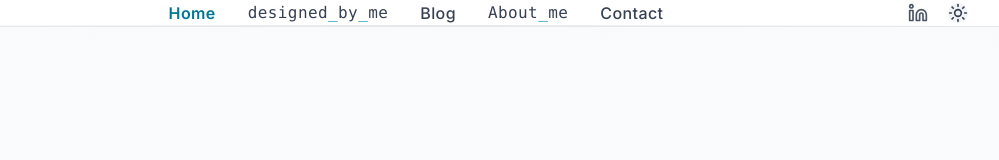
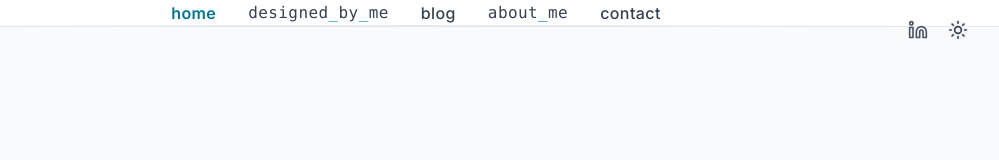
Before and after one commit to amohsenter09-github/devops-portfolio-website, a Next.js app: page / in a window 1280 px wide. Shown: the top 160 px of the page, without its empty margins (160-1159 px from the left). Built offline with nearby package versions, Linux system fonts and the light colour scheme.

Commit message:
Update Nav component for improved accessibility and styling consistency
- Changed navigation link text to lowercase for uniformity.
- Adjusted navigation tab container to ensure full-width alignment.
- Repositioned right-side icons for better visual balance.

```diff
--- a/src/components/Nav.tsx
+++ b/src/components/Nav.tsx
@@ -13,18 +13,18 @@ export default function Nav() {
   return (
     <header className="bg-white/80 backdrop-blur-md border-b border-gray-200 sticky top-0 z-50">
       <nav className="mx-auto max-w-6xl px-6 sm:px-8 py-5 relative">
-        <div className="flex flex-col items-center space-y-3">
-          {/* Navigation Tabs - Centered */}
-          <div className="flex flex-wrap justify-center gap-5 sm:gap-8 items-center">
+        <div className="flex flex-col items-center space-y-3 relative">
+          {/* Navigation Tabs - Centered Horizontally */}
+          <div className="flex flex-wrap justify-center gap-5 sm:gap-8 items-center w-full">
             <Link
               href="/"
-              className={`text-sm sm:text-base font-medium tracking-wide transition-all px-4 py-1 rounded-full ${
+              className={`text-sm sm:text-base font-medium tracking-wide transition-all px-4 py-1 rounded-full lowercase ${
                 pathname === "/"
                   ? "text-cyan-700 font-semibold"
                   : "text-gray-700 hover:text-gray-900"
               }`}
             >
-              Home
+              home
             </Link>
             <Link
               href="/designs"
@@ -34,7 +34,7 @@ export default function Nav() {
                   : "text-gray-700 hover:text-gray-900"
               }`}
             >
-              <span className="font-mono">
+              <span className="font-mono lowercase">
                 designed
                 <motion.span
                   className="text-cyan-600"
@@ -67,13 +67,13 @@ export default function Nav() {
             </Link>
             <Link
               href="/blog"
-              className={`text-sm sm:text-base font-medium tracking-wide transition-all px-4 py-1 rounded-full ${
+              className={`text-sm sm:text-base font-medium tracking-wide transition-all px-4 py-1 rounded-full lowercase ${
                 pathname.startsWith("/blog")
                   ? "text-cyan-700 font-semibold"
                   : "text-gray-700 hover:text-gray-900"
               }`}
             >
-              Blog
+              blog
             </Link>
             <Link
               href="/about"
@@ -83,8 +83,8 @@ export default function Nav() {
                   : "text-gray-700 hover:text-gray-900"
               }`}
             >
-              <span className="font-mono">
-                About
+              <span className="font-mono lowercase">
+                about
                 <motion.span
                   className="text-cyan-600"
                   initial={{ opacity: 0 }}
@@ -107,13 +107,13 @@ export default function Nav() {
             </Link>
             <Link
               href="/contact"
-              className={`text-sm sm:text-base font-medium tracking-wide transition-all px-4 py-1 rounded-full ${
+              className={`text-sm sm:text-base font-medium tracking-wide transition-all px-4 py-1 rounded-full lowercase ${
                 pathname === "/contact"
                   ? "text-cyan-700 font-semibold"
                   : "text-gray-700 hover:text-gray-900"
               }`}
             >
-              Contact
+              contact
             </Link>
           </div>
 
@@ -122,7 +122,7 @@ export default function Nav() {
         </div>
 
         {/* Right side icons - top right */}
-        <div className="absolute right-6 top-1/2 -translate-y-1/2 flex items-center gap-5">
+        <div className="absolute right-6 top-5 flex items-center gap-5">
           <a
             href={site.contact.linkedin}
             target="_blank"
```
